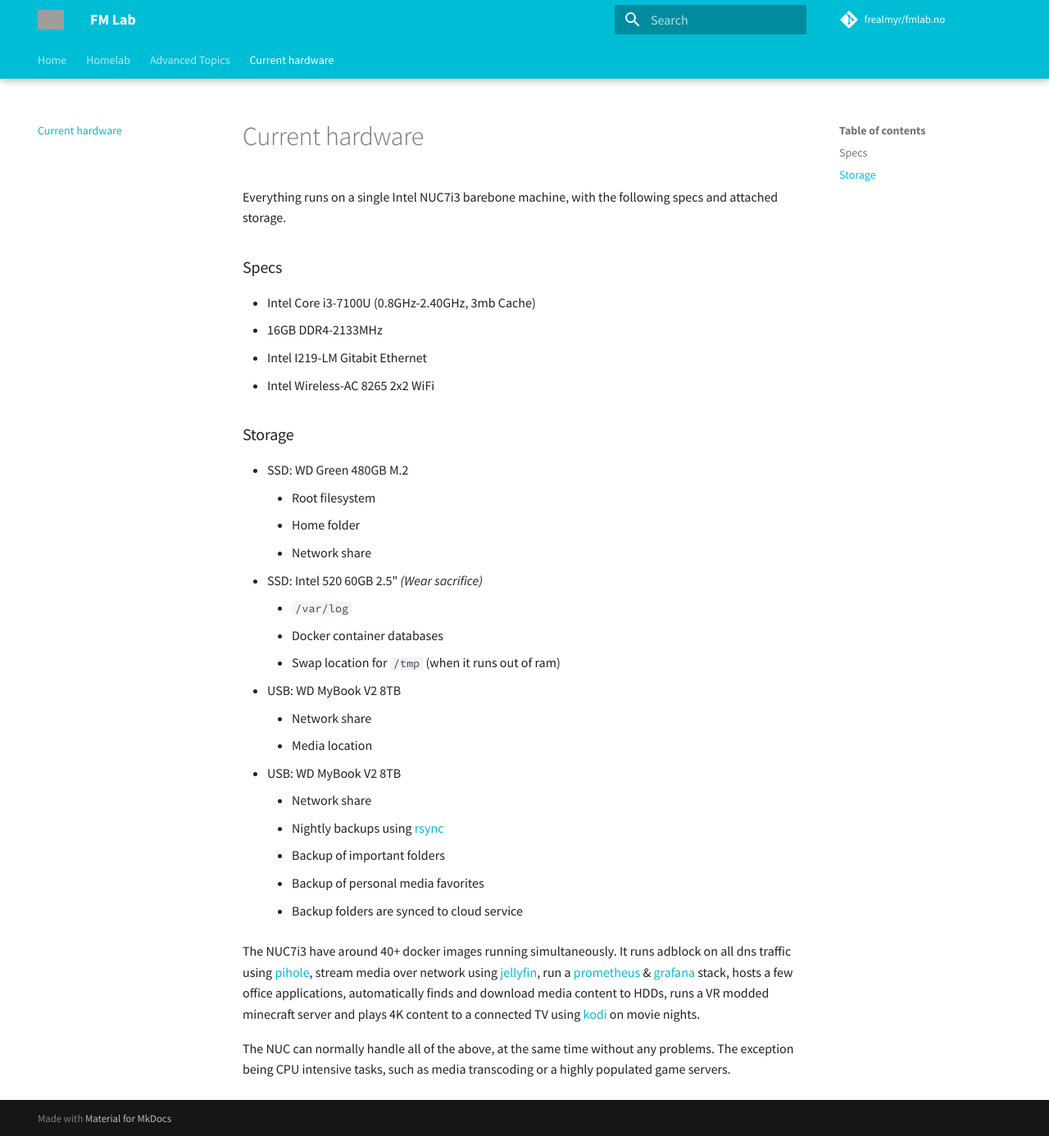
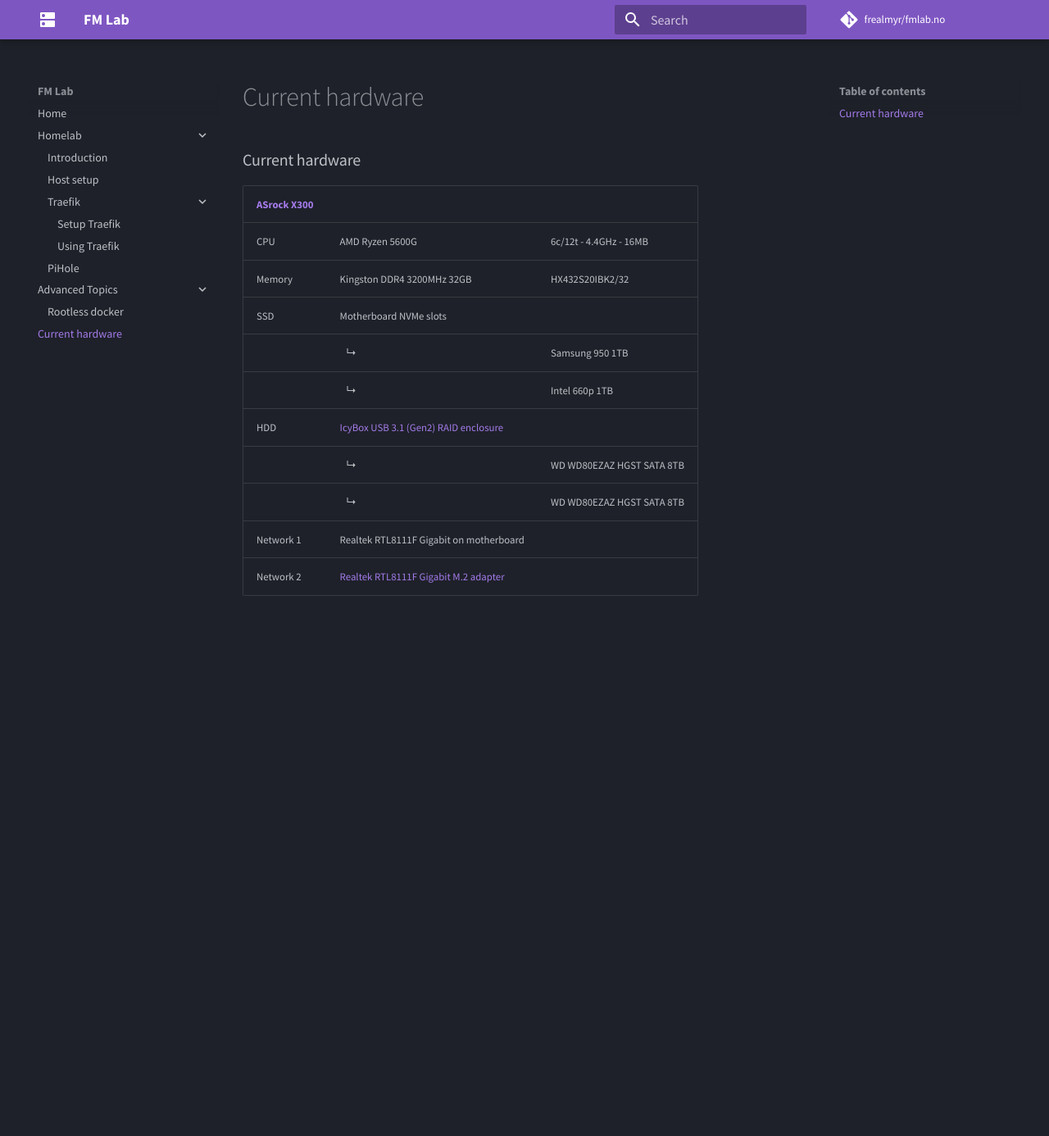
Before and after one commit to frealmyr/docs.fmlab.no, an MkDocs documentation site: the page built from docs/current-hardware.md, in a window 1280 px wide and 1386 px high. Shown: the whole window at 82% size. Built offline with MkDocs 1.6.1 and Material for MkDocs 9.7.7, drawn with Linux system fonts in a browser that asks for light colours; comment, search, counter and statistics services are not loaded; grey boxes are pictures that could not be loaded.

Commit message:
update current hardware

```diff
--- /dev/null
+++ b/docs/assets/css/footer.css
@@ -0,0 +1,3 @@
+.md-footer-meta {
+  display: none !important;
+}
--- a/docs/current-hardware.md
+++ b/docs/current-hardware.md
@@ -1,33 +1,14 @@
-Everything runs on a single Intel NUC7i3 barebone machine, with the following specs and attached storage.
+### Current hardware
 
-### Specs
-
-  - Intel Core i3-7100U (0.8GHz-2.40GHz, 3mb Cache)
-  - 16GB DDR4-2133MHz
-  - Intel I219-LM Gitabit Ethernet
-  - Intel Wireless-AC 8265 2x2 WiFi
-
-### Storage
-
-  - SSD: WD Green 480GB M.2
-    - Root filesystem
-    - Home folder
-    - Network share
-  - SSD: Intel 520 60GB 2.5" _(Wear sacrifice)_
-    - `/var/log`
-    - Docker container databases
-    - Swap location for `/tmp` (when it runs out of ram)
-  - USB: WD MyBook V2 8TB
-    - Network share
-    - Media location
-  - USB: WD MyBook V2 8TB
-    - Network share
-    - Nightly backups using [rsync](https://linux.die.net/man/1/rsync)
-      - Backup of important folders
-      - Backup of personal media favorites
-    - Backup folders are synced to cloud service
-
-The NUC7i3 have around 40+ docker images running simultaneously.
-It runs adblock on all dns traffic using [pihole](https://github.com/pi-hole/pi-hole), stream media over network using [jellyfin](https://github.com/jellyfin/jellyfin), run a [prometheus](https://github.com/prometheus/prometheus) & [grafana](https://github.com/grafana/grafana) stack, hosts a few office applications, automatically finds and download media content to HDDs, runs a VR modded minecraft server and plays 4K content to a connected TV using [kodi](https://github.com/xbmc/xbmc) on movie nights.
-
-The NUC can normally handle all of the above, at the same time without any problems. The exception being CPU intensive tasks, such as media transcoding or a highly populated game servers.
+| [ASrock X300](https://www.asrock.com/nettop/AMD/DeskMini%20X300%20Series/index.asp) |           |                           |
+|-------------|-----------------------------------------------------------------------------------|---------------------------|
+| CPU         | AMD Ryzen 5600G                                                                   | 6c/12t - 4.4GHz - 16MB    |
+| Memory      | Kingston DDR4 3200MHz 32GB                                                        | HX432S20IBK2/32           |
+| SSD         | Motherboard NVMe slots                                                            |                           |
+|             | &nbsp;&nbsp; ↳                                                                    | Samsung 950 1TB           |
+|             | &nbsp;&nbsp; ↳                                                                    | Intel 660p 1TB            |
+| HDD         | [IcyBox USB 3.1 (Gen2) RAID enclosure](https://icybox.de/en/product.php?id=176)   |                           |
+|             | &nbsp;&nbsp; ↳                                                                    | WD WD80EZAZ HGST SATA 8TB |
+|             | &nbsp;&nbsp; ↳                                                                    | WD WD80EZAZ HGST SATA 8TB |
+| Network 1   | Realtek RTL8111F Gigabit on motherboard                                           |                           |
+| Network 2   | [Realtek RTL8111F Gigabit M.2 adapter](https://www.dfrobot.com/product-2318.html) |                           |
--- a/mkdocs.yml
+++ b/mkdocs.yml
@@ -1,11 +1,11 @@
-site_name: "FM Lab"
-site_url: 'https://fmlab.no/'
+site_name: FM Lab
+site_url: https://fmlab.no/
 
-site_author: 'Fredrick Myrvoll'
-site_description: 'Guides & tips for the homelab community'
+site_author: Fredrick Myrvoll
+site_description: Tutorials, tips and tricks for homelabs and cloud infrastructure whenever i feel a writers itch
 
-repo_name: 'frealmyr/fmlab.no'
-repo_url: 'https://github.com/frealmyr/fmlab.no'
+repo_name: frealmyr/fmlab.no
+repo_url: https://github.com/frealmyr/fmlab.no
 
 strict: true # Fail build if there are broken links
 docs_dir: docs/
@@ -25,22 +25,22 @@
 
 theme:
   name: material
-  logo: assets/images/logo.png
-  favicon: assets/images/favicon.png
+  icon:
+    logo: material/dns
+  #favicon: assets/images/favicon.png
   palette:
-    primary: cyan
+    scheme: slate
+    primary: deep purple
     accent: purple
   font:
     text: Source Sans Pro
     code: Source Code Pro
   features:
-    - navigation.tabs
-    - navigation.tabs.sticky
-    - navigation.tracking
+    - header.autohide
     - navigation.expand
     - navigation.indexes
     - navigation.top
-    - header.autohide
+    - navigation.tracking
     - search.suggest
 
 plugins:
@@ -49,7 +49,7 @@
   - git-revision-date-localized
   - mermaid2:
       arguments:
-        theme: 'dark'
+        theme: dark
   - search
 
 markdown_extensions:
@@ -69,8 +69,9 @@
       emoji_index: !!python/name:materialx.emoji.twemoji
       emoji_generator: !!python/name:materialx.emoji.to_svg
 
-#extra_css:
-  #- assets/css/tables.css
-  #- assets/css/images.css
+extra_css:
+  - assets/css/tables.css
+  - assets/css/images.css
   #- assets/css/dark_theme.css
-  #- assets/css/codehilite.css
+  - assets/css/codehilite.css
+  - assets/css/footer.css
```
